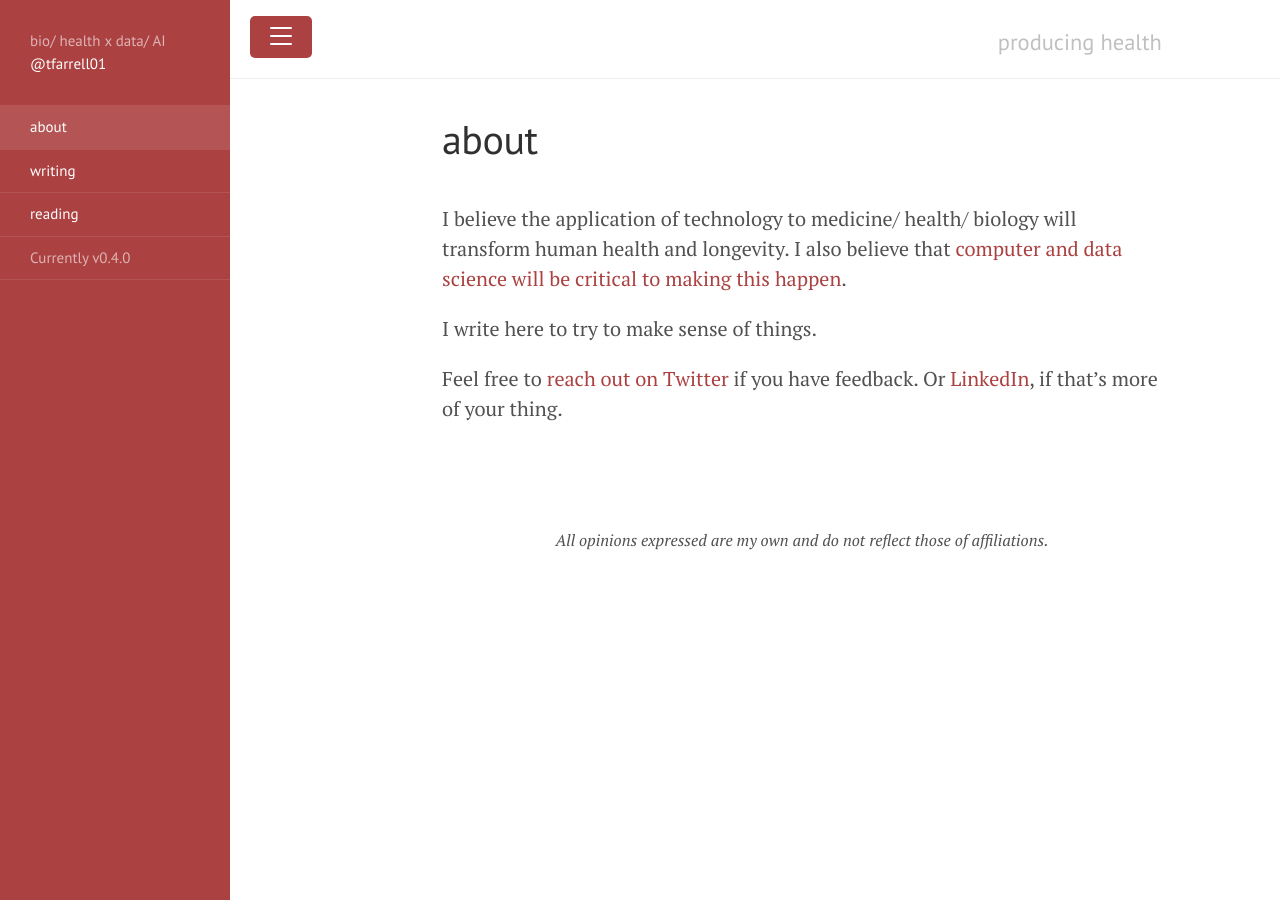
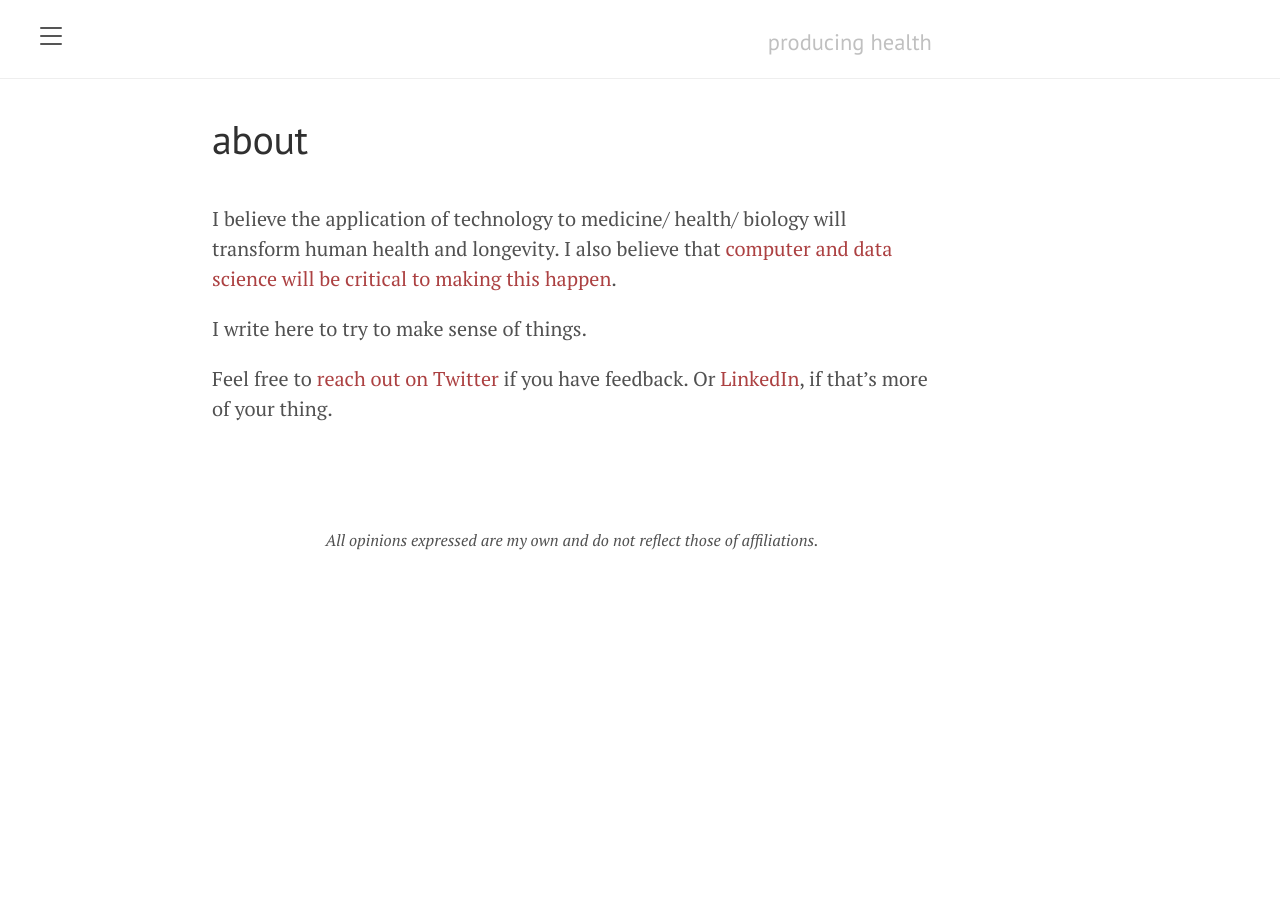
Before and after one commit to tmfarrell/tmfarrell.github.io, a Jekyll site: the page built from index.md, in a window 1280 px wide. Built offline with Jekyll 4.4.1, drawn with Linux system fonts in a browser that asks for light colours.

Commit message:
update layout

```diff
--- a/_includes/sidebar.html
+++ b/_includes/sidebar.html
@@ -1,6 +1,6 @@
 <!-- Target for toggling the sidebar `.sidebar-checkbox` is for regular
      styles, `#sidebar-checkbox` for behavior. -->
-<input type="checkbox" class="sidebar-checkbox" id="sidebar-checkbox" checked>
+<input type="checkbox" class="sidebar-checkbox" id="sidebar-checkbox">
 
 <!-- Toggleable sidebar -->
 <div class="sidebar" id="sidebar">
--- a/public/css/lanyon.css
+++ b/public/css/lanyon.css
@@ -244,6 +244,7 @@
   color: #505050;
   background-color: #fff;
   border-radius: .25rem;
+  border-color: #505050;
   cursor: pointer;
 }
 
```
